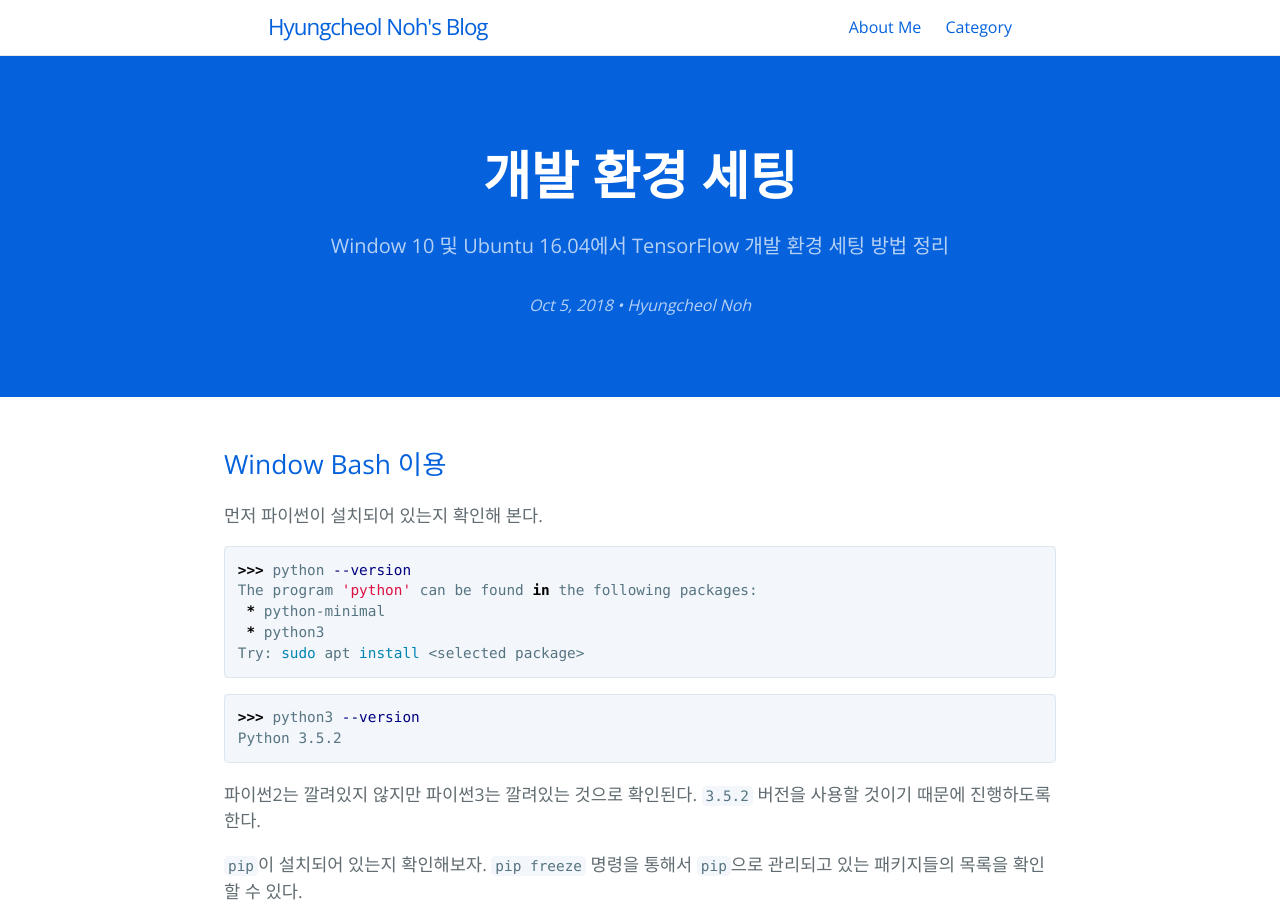
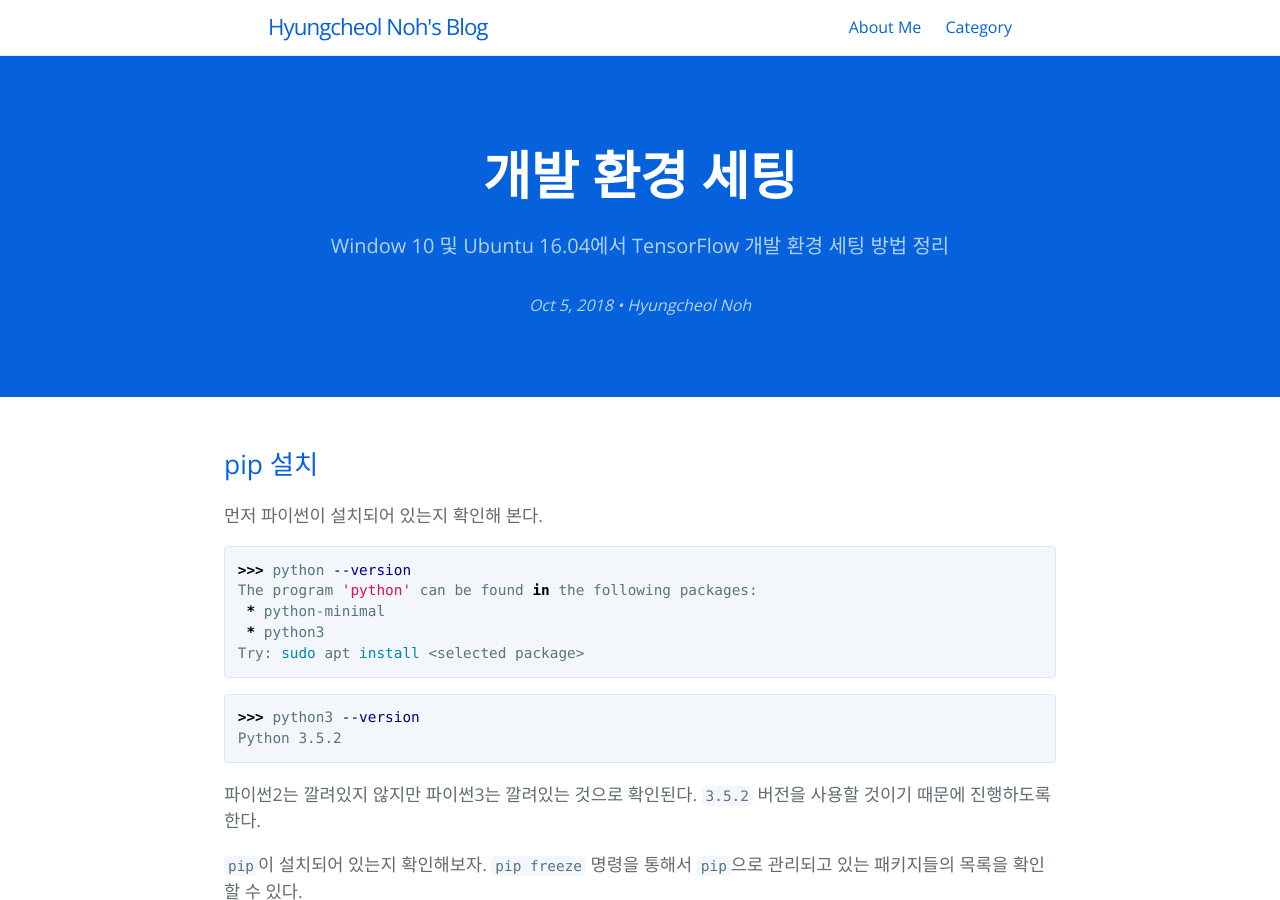
Before and after one commit to hcnoh/hcnoh.github.io, a Jekyll site: the page built from _posts/2018-10-05-development-environment-setting.md, in a window 1280 px wide and 900 px high. Built offline with Jekyll 4.4.1, drawn with Linux system fonts in a browser that asks for light colours; comment, search, counter and statistics services are not loaded.

Commit message:
Update 2018-10-05-development-environment-setting.md

````diff
--- a/_posts/2018-10-05-development-environment-setting.md
+++ b/_posts/2018-10-05-development-environment-setting.md
@@ -10,7 +10,7 @@ author: "Hyungcheol Noh"
 permalink: /2018-10-05-development-environment-setting
 ---
 
-## Window Bash 이용
+## pip 설치
 먼저 파이썬이 설치되어 있는지 확인해 본다.
 
 ```bash
````
